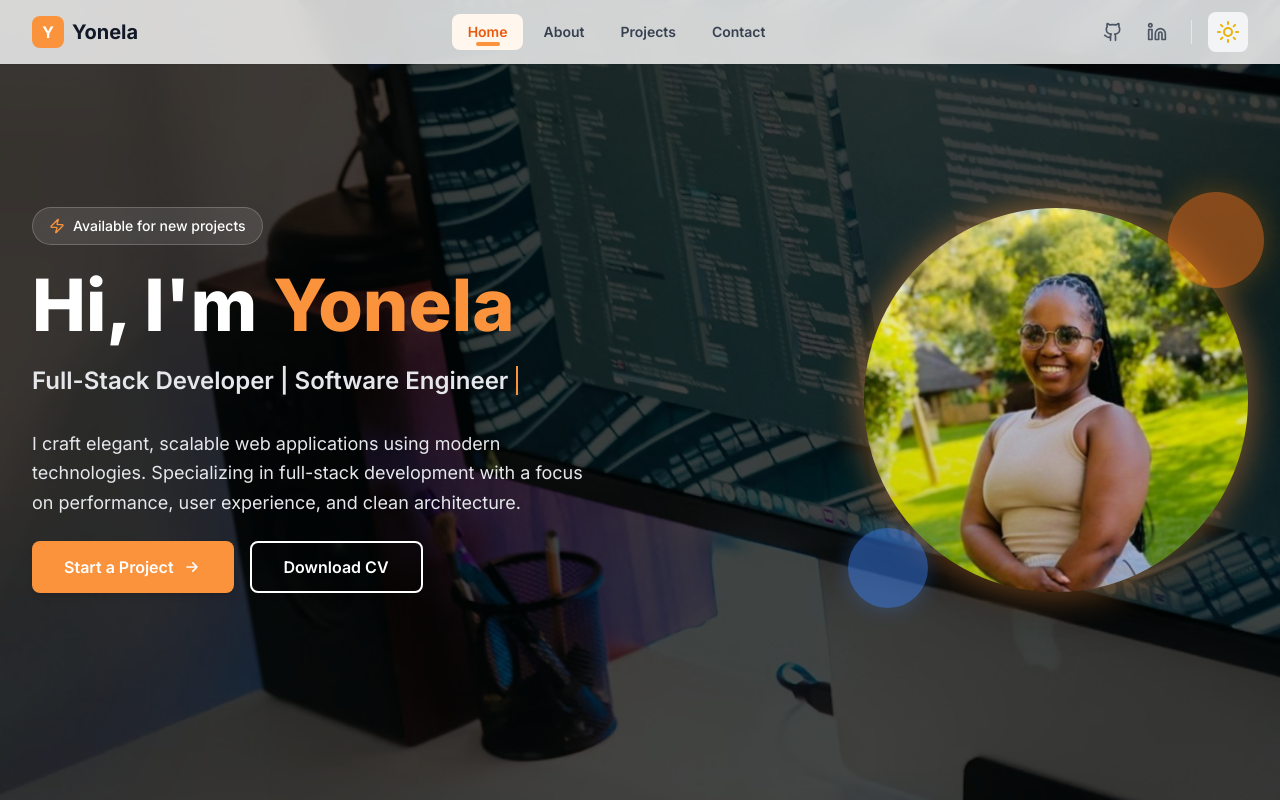
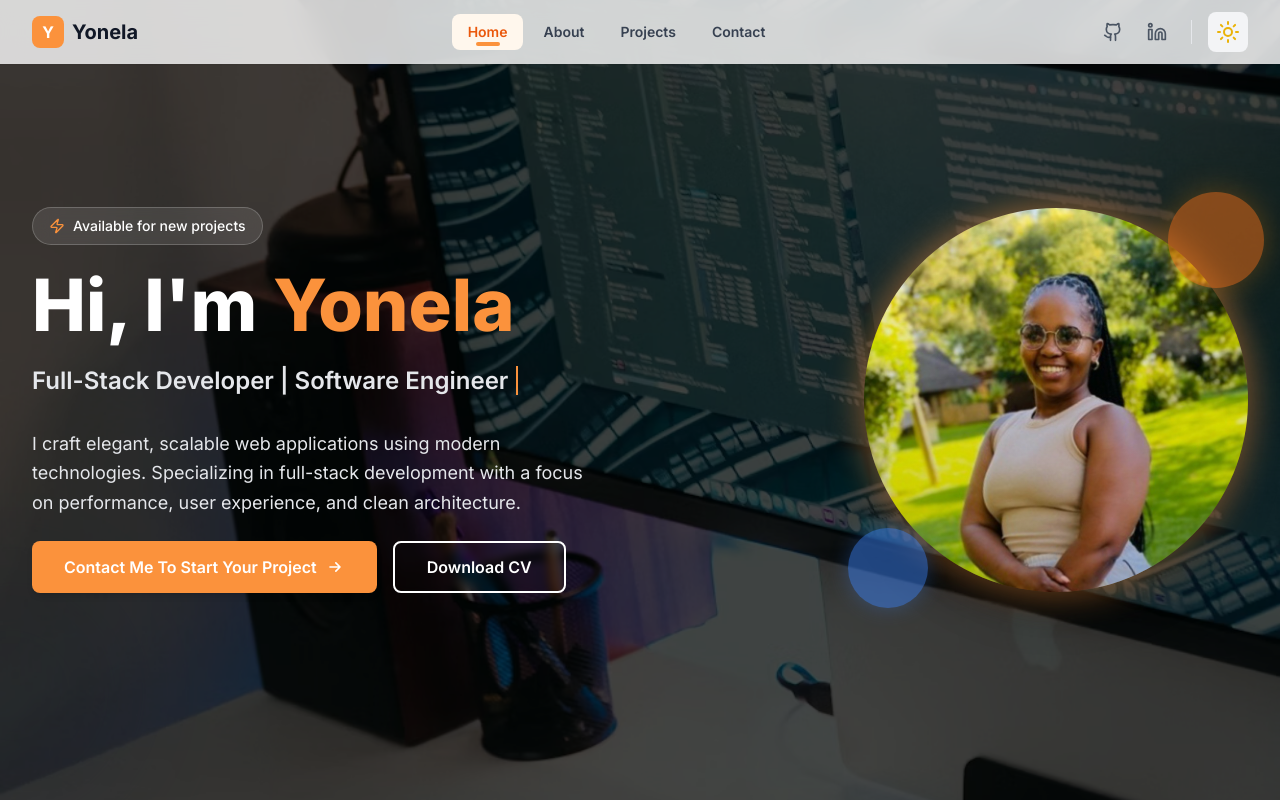
Before and after one commit to Nellark/my-portfolio, a React app: page / in a window 1280 px wide. Shown: the top 802 px of the page. Built offline with nearby package versions, Linux system fonts and the light colour scheme; the HTML template or start-up script is replaced by a standard one.

Commit message:
added contacts

```diff
--- a/src/components/Hero.tsx
+++ b/src/components/Hero.tsx
@@ -59,7 +59,7 @@ const Hero: React.FC = () => {
                 onClick={() => document.getElementById('contact')?.scrollIntoView({ behavior: 'smooth' })}
                 className="group relative inline-flex items-center gap-2 bg-orange-400 hover:bg-orange-500 text-white px-8 py-3 rounded-lg font-semibold transition-all duration-300 transform hover:shadow-lg shadow-md"
               >
-                <span>Start a Project</span>
+                <span>Contact Me To Start Your Project</span>
                 <svg className="w-5 h-5 group-hover:translate-x-1 transition-transform" fill="none" stroke="currentColor" viewBox="0 0 24 24">
                   <path strokeLinecap="round" strokeLinejoin="round" strokeWidth={2} d="M13 7l5 5m0 0l-5 5m5-5H6" />
                 </svg>
```
